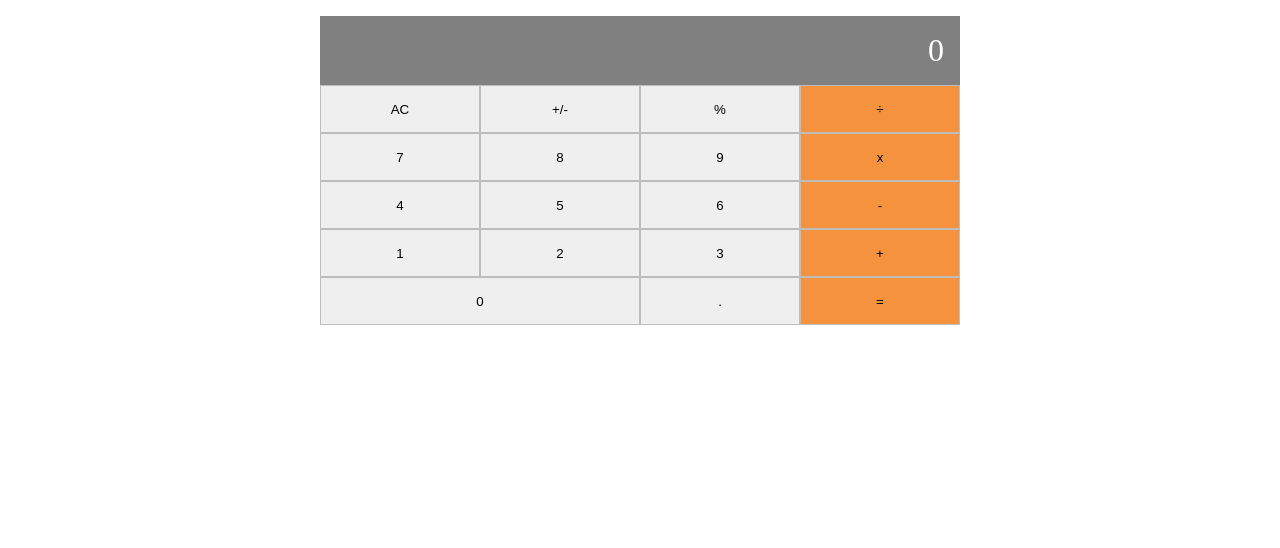
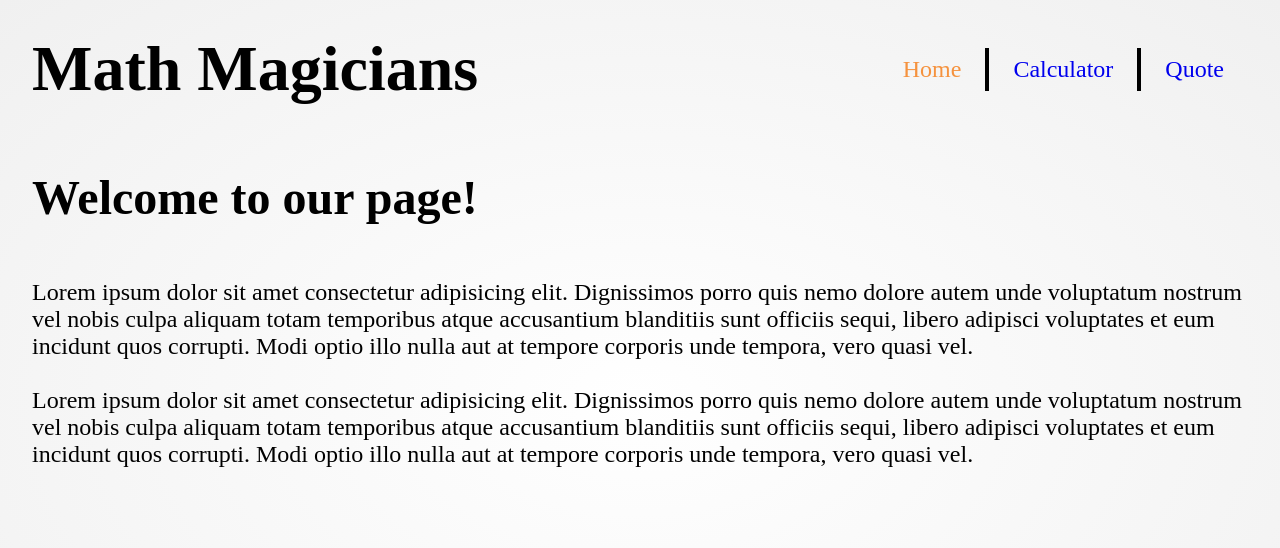
Before and after one commit to amon-cofie/math-magician, a React (Create React App) app: page / in a window 1280 px wide. Shown: the top 548 px of the page. Built offline with nearby package versions, Linux system fonts and the light colour scheme.

Commit message:
build full website

```diff
--- a/package.json
+++ b/package.json
@@ -10,7 +10,9 @@
     "big.js": "^6.2.1",
     "react": "^18.2.0",
     "react-dom": "^18.2.0",
+    "react-router-dom": "^6.4.3",
     "react-scripts": "5.0.1",
+    "uuid": "^9.0.0",
     "web-vitals": "^2.1.4"
   },
   "scripts": {
--- a/src/App.js
+++ b/src/App.js
@@ -1,5 +1,9 @@
 import React from 'react';
+import { Route, Routes } from 'react-router-dom';
 import Calculator from './components/Calculator';
+import Home from './pages/Home';
+import Quote from './pages/Quote';
+import Navbar from './components/Navbar';
 
 class App extends React.Component {
   constructor(props) {
@@ -9,8 +13,23 @@ class App extends React.Component {
 
   render() {
     return (
-      <div className="App">
-        <Calculator />
+      <div className="background-style">
+        <Navbar />
+        <Routes>
+          <Route path="/" element={<Home />} />
+          <Route path="/quote" element={<Quote />} />
+          <Route
+            path="/calculator"
+            element={(
+              <>
+                <div className="App">
+                  <Calculator />
+                  <div className="tag-line">Let&apos;s do some Math!</div>
+                </div>
+              </>
+            )}
+          />
+        </Routes>
       </div>
     );
   }
--- /dev/null
+++ b/src/components/Navbar.js
@@ -0,0 +1,38 @@
+import React from 'react';
+import { NavLink } from 'react-router-dom';
+import { v4 as uuidv4 } from 'uuid';
+
+const Navbar = () => {
+  const links = [
+    {
+      id: uuidv4(),
+      path: '/',
+      text: 'Home',
+    },
+    {
+      id: uuidv4(),
+      path: '/calculator',
+      text: 'Calculator',
+    },
+    {
+      id: uuidv4(),
+      path: '/quote',
+      text: 'Quote',
+    },
+  ];
+
+  return (
+    <nav className="navbar-container">
+      <h1 className="main-heading">Math Magicians</h1>
+      <ul className="nav-links">
+        {links.map((link) => (
+          <li key={link.id}>
+            <NavLink to={link.path}>{link.text}</NavLink>
+          </li>
+        ))}
+      </ul>
+    </nav>
+  );
+};
+
+export default Navbar;
--- a/src/index.css
+++ b/src/index.css
@@ -2,13 +2,22 @@
   margin: 0;
   padding: 0;
   box-sizing: border-box;
+  text-decoration: none;
+  font-family: cursive;
+}
+
+.App {
+  padding: 2rem;
+}
+
+.tag-line {
+  font-size: 2rem;
 }
 
 .calculator-container {
   width: 50%;
   height: 50%;
-  margin-left: auto;
-  margin-right: auto;
+  float: right;
   margin-top: 1rem;
 }
 
@@ -39,3 +48,46 @@ button {
 .operator-btn {
   background-color: #f5923e;
 }
+
+.main-heading {
+  font-size: 4rem;
+}
+
+.nav-links {
+  font-size: 1.5rem;
+  display: flex;
+  list-style: none;
+  align-items: center;
+}
+
+.navbar-container {
+  display: flex;
+  justify-content: space-between;
+  padding: 2rem;
+}
+
+.nav-links li {
+  padding: 0.5rem;
+  padding-left: 1.5rem;
+  padding-right: 1.5rem;
+
+  border-left: 2px solid #000;
+  border-right: 2px solid #000;
+}
+
+.nav-links :first-child {
+  border-left: none;
+}
+
+.nav-links :last-child {
+  border-right: none;
+}
+
+.active {
+  color: #f5923e;
+}
+
+.background-style {
+  min-height: 100vh;
+  background-image: radial-gradient(rgb(255, 255, 255), rgb(240, 240, 240));
+}
--- a/src/index.js
+++ b/src/index.js
@@ -1,12 +1,15 @@
 import React from 'react';
 import ReactDOM from 'react-dom/client';
+import { BrowserRouter } from 'react-router-dom';
 import App from './App';
 import './index.css';
 
 const root = ReactDOM.createRoot(document.getElementById('root'));
 root.render(
   <React.StrictMode>
-    <App />
+    <BrowserRouter>
+      <App />
+    </BrowserRouter>
   </React.StrictMode>,
 );
 
--- /dev/null
+++ b/src/pages/Home.css
@@ -0,0 +1,7 @@
+.home-container {
+  font-size: 1.5rem;
+  display: flex;
+  flex-direction: column;
+  min-height: 70vh;
+  padding: 2rem;
+}
--- /dev/null
+++ b/src/pages/Home.js
@@ -0,0 +1,29 @@
+import React from 'react';
+import './Home.css';
+
+function Home() {
+  return (
+    <div className="home-container">
+      <h1>Welcome to our page!</h1>
+      <br />
+      <br />
+      <p>
+        Lorem ipsum dolor sit amet consectetur adipisicing elit. Dignissimos
+        porro quis nemo dolore autem unde voluptatum nostrum vel nobis culpa
+        aliquam totam temporibus atque accusantium blanditiis sunt officiis
+        sequi, libero adipisci voluptates et eum incidunt quos corrupti. Modi
+        optio illo nulla aut at tempore corporis unde tempora, vero quasi vel.
+      </p>
+      <br />
+      <p>
+        Lorem ipsum dolor sit amet consectetur adipisicing elit. Dignissimos
+        porro quis nemo dolore autem unde voluptatum nostrum vel nobis culpa
+        aliquam totam temporibus atque accusantium blanditiis sunt officiis
+        sequi, libero adipisci voluptates et eum incidunt quos corrupti. Modi
+        optio illo nulla aut at tempore corporis unde tempora, vero quasi vel.
+      </p>
+    </div>
+  );
+}
+
+export default Home;
--- /dev/null
+++ b/src/pages/Quote.css
@@ -0,0 +1,8 @@
+.quote-container {
+  font-size: 2rem;
+  display: flex;
+  text-align: center;
+  align-items: center;
+  min-height: 70vh;
+  padding: 2rem;
+}
--- /dev/null
+++ b/src/pages/Quote.js
@@ -0,0 +1,15 @@
+import React from 'react';
+import './Quote.css';
+
+function Quote() {
+  return (
+    <div className="quote-container">
+      <p>
+        Mathematics is not all about numbers, equations, computations, or
+        algorithms: it is about understanding. -William Paul Thurston
+      </p>
+    </div>
+  );
+}
+
+export default Quote;
```
Also changed, not shown: 2 other files (tests, documents, lock files or other folders).
